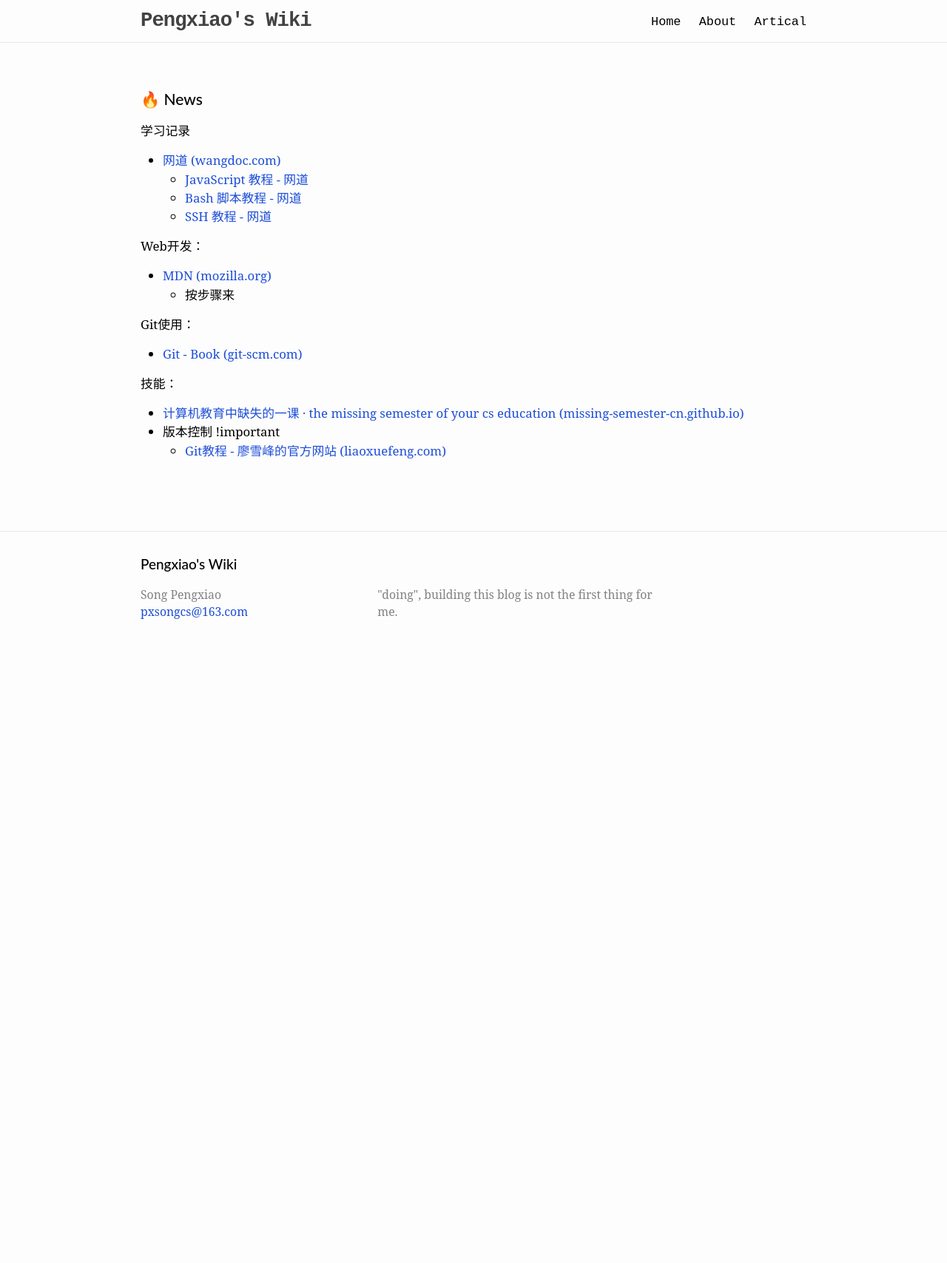
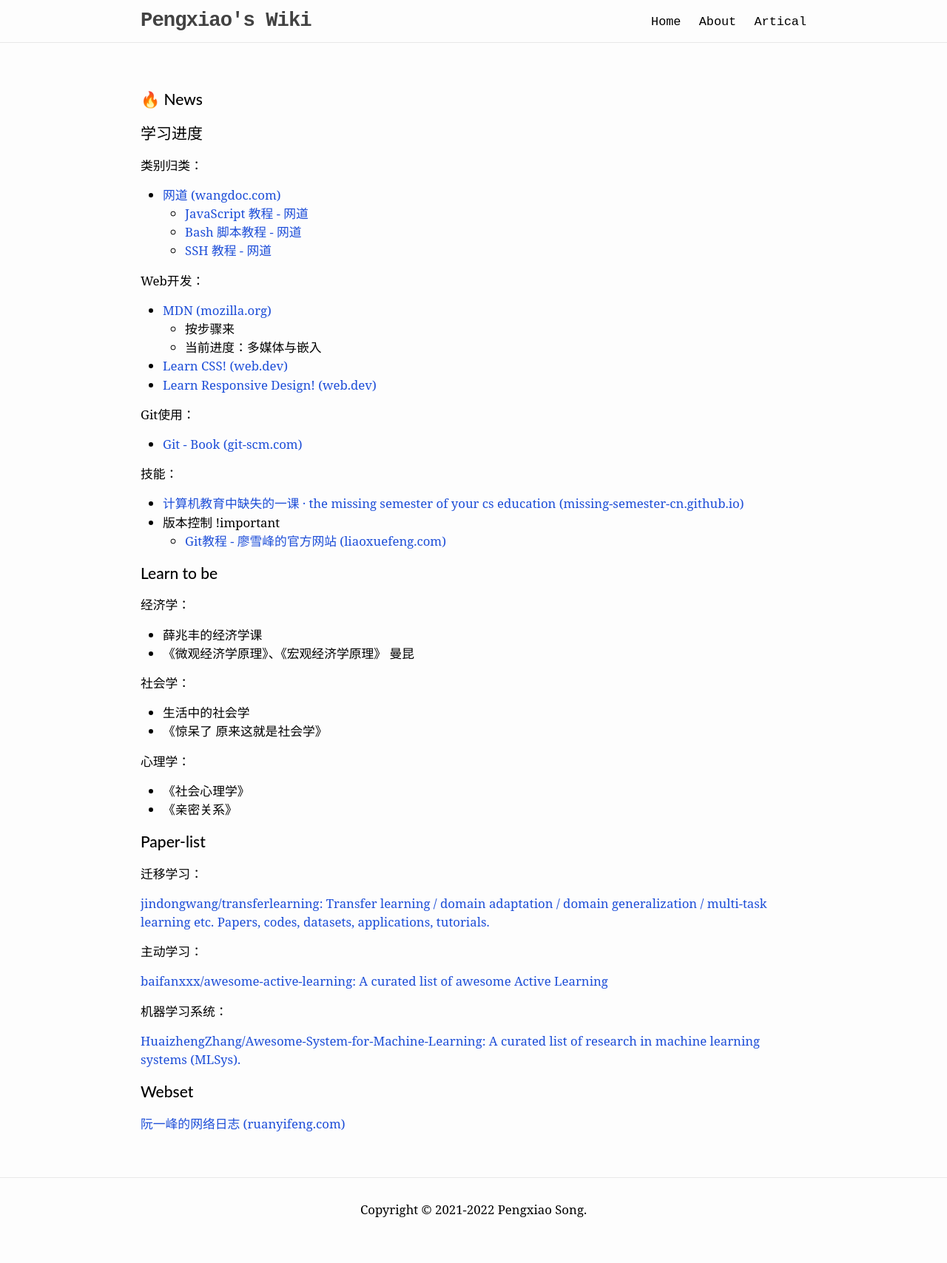
Before and after one commit to pengxiao-song/pxsongchn.github.io, a Jekyll site: the page built from index.md, in a window 1280 px wide. Shown: the whole page at 74% size. Built offline with Jekyll 4.4.1, drawn with Linux system fonts in a browser that asks for light colours; nearby versions of some CDN libraries; emoji names are drawn with the system emoji font; before the commit the page ends 900 px from its top, so only the background shows below that.

Commit message:
Update homepage

```diff
--- a/_config.yml
+++ b/_config.yml
@@ -1,8 +1,8 @@
 title: Pengxiao's Wiki
 author: Song Pengxiao
 email: pxsongcs@163.com
-description: >- # this means to ignore newlines until "baseurl:"
-  "doing", building this blog is not the first thing for me.
+description:  # this means to ignore newlines until "baseurl:"
+  # Pengxiao's
 baseurl: "" # the subpath of your site, e.g. /blog
 url: "" # the base hostname & protocol for your site, e.g. http://example.com
 twitter_username: placetaking
--- a/_includes/footer.html
+++ b/_includes/footer.html
@@ -3,9 +3,9 @@
 
   <div class="wrapper">
 
-    <h2 class="footer-heading">{{ site.title | escape }}</h2>
+    <!-- <h2 class="footer-heading">{{ site.title | escape }}</h2> -->
 
-    <div class="footer-col-wrapper">
+    <!-- <div class="footer-col-wrapper">
       <div class="footer-col footer-col-1">
         <ul class="contact-list">
           <li class="p-name">
@@ -19,13 +19,14 @@
             <li><a class="u-email" href="mailto:{{ site.email }}">{{ site.email }}</a></li>
             {%- endif -%}
         </ul>
-      </div>
+      </div> -->
 
       <!-- <div class="footer-col footer-col-2">
         {%- include social.html -%}
       </div> -->
 
       <div class="footer-col footer-col-3">
+        <p>Copyright © 2021-2022 Pengxiao Song.</p>
         <p>{{- site.description | escape -}}</p>
       </div>
     </div>
--- a/_sass/minima/_layout.scss
+++ b/_sass/minima/_layout.scss
@@ -129,25 +129,27 @@
 }
 
 .footer-col {
-  float: left;
+  display: flex;
+  justify-content: center;
+  // float: left;
   margin-bottom: $spacing-unit / 2;
-  padding-left: $spacing-unit / 2;
+  // padding-left: $spacing-unit / 2;
 }
 
-.footer-col-1 {
-  width: -webkit-calc(35% - (#{$spacing-unit} / 2));
-  width:         calc(35% - (#{$spacing-unit} / 2));
-}
+// .footer-col-1 {
+//   width: -webkit-calc(35% - (#{$spacing-unit} / 2));
+//   width:         calc(35% - (#{$spacing-unit} / 2));
+// }
 
-.footer-col-2 {
-  width: -webkit-calc(20% - (#{$spacing-unit} / 2));
-  width:         calc(20% - (#{$spacing-unit} / 2));
-}
+// .footer-col-2 {
+//   width: -webkit-calc(20% - (#{$spacing-unit} / 2));
+//   width:         calc(20% - (#{$spacing-unit} / 2));
+// }
 
-.footer-col-3 {
-  width: -webkit-calc(45% - (#{$spacing-unit} / 2));
-  width:         calc(45% - (#{$spacing-unit} / 2));
-}
+// .footer-col-3 {
+//   width: -webkit-calc(45% - (#{$spacing-unit} / 2));
+//   width:         calc(45% - (#{$spacing-unit} / 2));
+// }
 
 @include media-query($on-laptop) {
   .footer-col-1,
--- a/index.md
+++ b/index.md
@@ -4,7 +4,9 @@ layout: page
 
 ## :fire: News
 
-学习记录
+## 学习进度
+
+类别归类：
 
 - [网道 (wangdoc.com)](https://wangdoc.com/)
   - [JavaScript 教程 - 网道](https://wangdoc.com/javascript/)
@@ -15,6 +17,9 @@ Web开发：
 
 - [MDN (mozilla.org)](https://developer.mozilla.org/zh-CN/docs/Learn/Getting_started_with_the_web)
   - 按步骤来
+  - 当前进度：多媒体与嵌入
+- [Learn CSS! (web.dev)](https://web.dev/learn/css/)
+- [Learn Responsive Design! (web.dev)](https://web.dev/learn/design/)
 
 Git使用：
 
@@ -25,3 +30,38 @@ Git使用：
 - [计算机教育中缺失的一课 · the missing semester of your cs education (missing-semester-cn.github.io)](https://missing-semester-cn.github.io/)
 - 版本控制 !important
   - [Git教程 - 廖雪峰的官方网站 (liaoxuefeng.com)](https://www.liaoxuefeng.com/wiki/896043488029600)
+
+## Learn to be
+
+
+经济学：
+
+- 薛兆丰的经济学课
+- 《微观经济学原理》、《宏观经济学原理》 曼昆
+
+社会学：
+
+- 生活中的社会学
+- 《惊呆了 原来这就是社会学》
+
+心理学：
+- 《社会心理学》
+- 《亲密关系》
+
+## Paper-list
+
+迁移学习：
+
+[jindongwang/transferlearning: Transfer learning / domain adaptation / domain generalization / multi-task learning etc. Papers, codes, datasets, applications, tutorials.](https://github.com/jindongwang/transferlearning)
+
+主动学习：
+
+[baifanxxx/awesome-active-learning: A curated list of awesome Active Learning](https://github.com/baifanxxx/awesome-active-learning)
+
+机器学习系统：
+
+[HuaizhengZhang/Awesome-System-for-Machine-Learning: A curated list of research in machine learning systems (MLSys).](https://github.com/HuaizhengZhang/Awesome-System-for-Machine-Learning)
+
+## Webset
+
+[阮一峰的网络日志 (ruanyifeng.com)](https://www.ruanyifeng.com/blog/)
```
Also changed, not shown: README.md, 10 other files.
